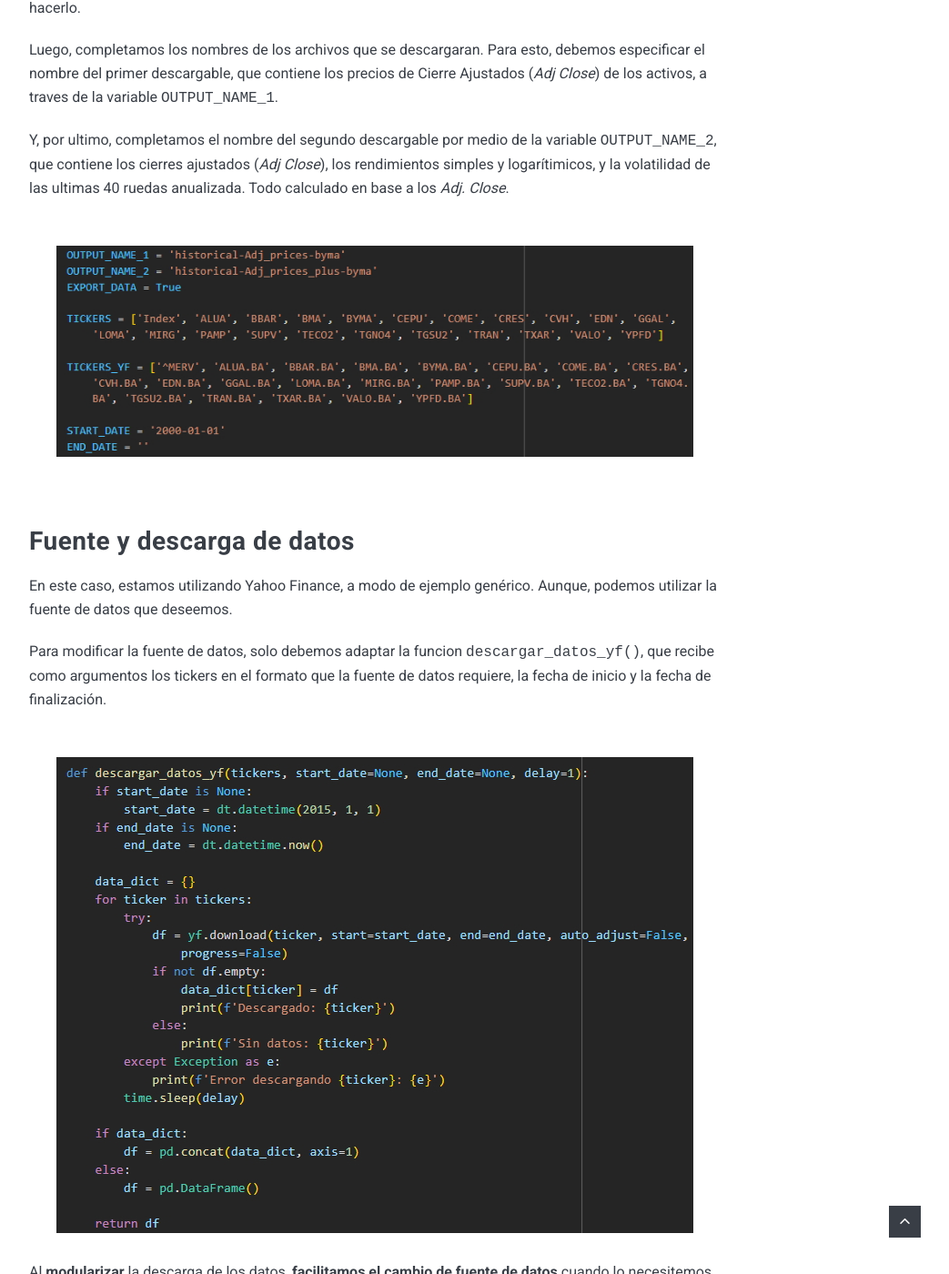
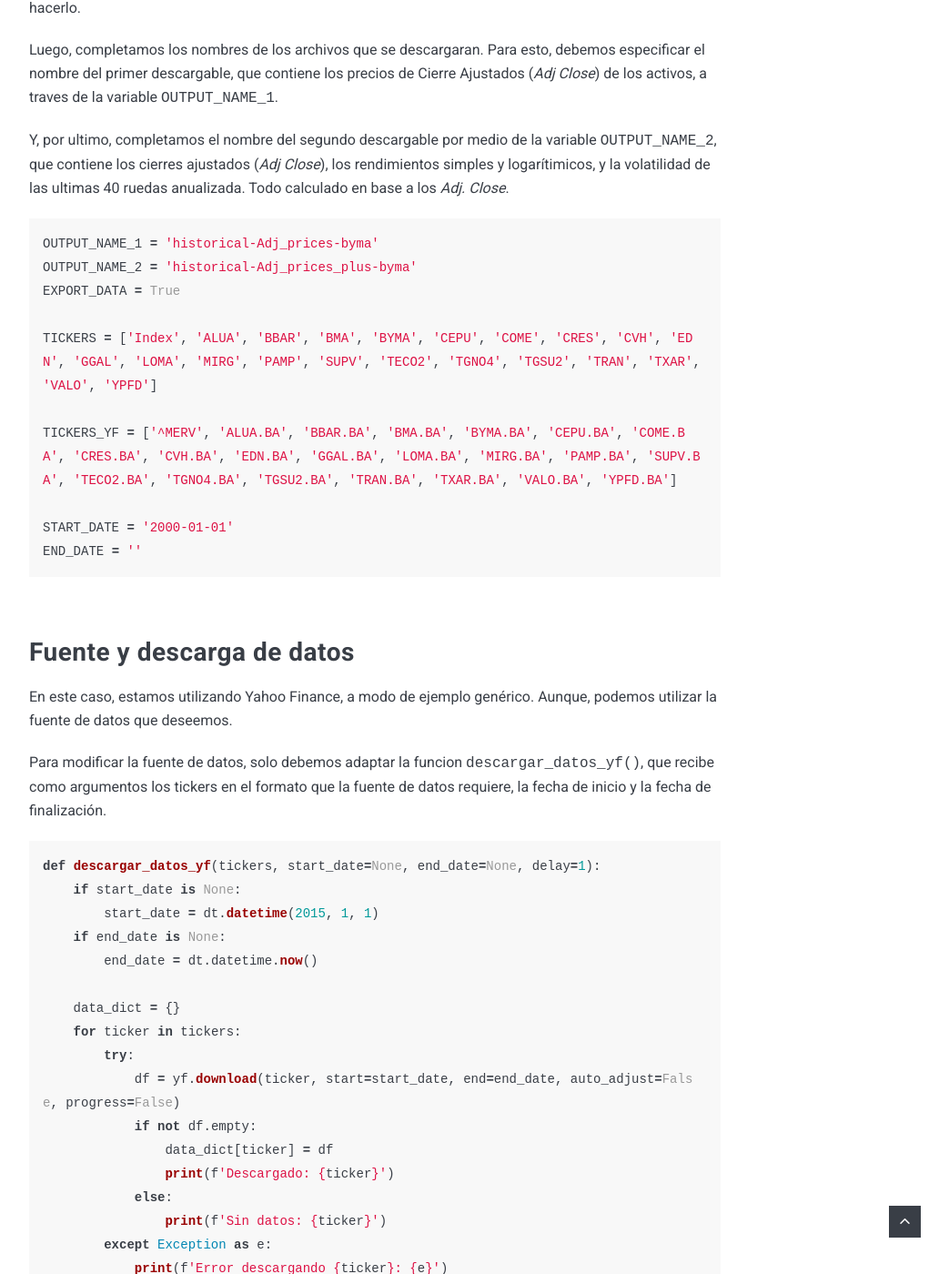
Before and after one commit to JonatanSiracusa/JonatanSiracusa.github.io, a Jekyll site: the page built from _posts/2024-11-14-Downloading-historical-prices.markdown, in a window 1280 px wide and 1400 px high, scrolled down 3345 px. Shown: the whole window at 91% size, without its empty margins (228-1271 px from the left). Built offline with Jekyll 4.4.1, drawn with Linux system fonts in a browser that asks for light colours; nearby versions of some CDN libraries; some of the changed text lies outside the part shown.

```diff
--- a/_posts/2024-11-14-Downloading-historical-prices.markdown
+++ b/_posts/2024-11-14-Downloading-historical-prices.markdown
@@ -79,9 +79,20 @@
 
 Y, por ultimo, completamos el nombre del segundo descargable por medio de la variable `OUTPUT_NAME_2`, que contiene los cierres ajustados (*Adj Close*), los rendimientos simples y logarítimicos, y la volatilidad de las ultimas 40 ruedas anualizada. Todo calculado en base a los *Adj. Close*.
 
-<div style="text-align: center;">
-    <img src="/images/Image 001.jpg" alt="Parameters" width="700">
-</div>
+
+
+{% highlight python %}
+OUTPUT_NAME_1 = 'historical-Adj_prices-byma'
+OUTPUT_NAME_2 = 'historical-Adj_prices_plus-byma'
+EXPORT_DATA = True
+
+TICKERS = ['Index', 'ALUA', 'BBAR', 'BMA', 'BYMA', 'CEPU', 'COME', 'CRES', 'CVH', 'EDN', 'GGAL', 'LOMA', 'MIRG', 'PAMP', 'SUPV', 'TECO2', 'TGNO4', 'TGSU2', 'TRAN', 'TXAR', 'VALO', 'YPFD']
+
+TICKERS_YF = ['^MERV', 'ALUA.BA', 'BBAR.BA', 'BMA.BA', 'BYMA.BA', 'CEPU.BA', 'COME.BA', 'CRES.BA', 'CVH.BA', 'EDN.BA', 'GGAL.BA', 'LOMA.BA', 'MIRG.BA', 'PAMP.BA', 'SUPV.BA', 'TECO2.BA', 'TGNO4.BA', 'TGSU2.BA', 'TRAN.BA', 'TXAR.BA', 'VALO.BA', 'YPFD.BA']
+
+START_DATE = '2000-01-01'
+END_DATE = ''
+{% endhighlight %}
 <br>
 
 
@@ -91,9 +102,33 @@
 
 Para modificar la fuente de datos, solo debemos adaptar la funcion `descargar_datos_yf()`, que recibe como argumentos los tickers en el formato que la fuente de datos requiere, la fecha de inicio y la fecha de finalización.
 
-<div style="text-align: center;">
-    <img src="/images/Image 002.jpg" alt="Download Function" width="700">
-</div>
+{% highlight python %}
+def descargar_datos_yf(tickers, start_date=None, end_date=None, delay=1):
+    if start_date is None:
+        start_date = dt.datetime(2015, 1, 1)
+    if end_date is None:
+        end_date = dt.datetime.now()
+
+    data_dict = {}
+    for ticker in tickers:
+        try:
+            df = yf.download(ticker, start=start_date, end=end_date, auto_adjust=False, progress=False)
+            if not df.empty:
+                data_dict[ticker] = df
+                print(f'Descargado: {ticker}')
+            else:
+                print(f'Sin datos: {ticker}')
+        except Exception as e:
+            print(f'Error descargando {ticker}: {e}')
+        time.sleep(delay)
+
+    if data_dict:
+        df = pd.concat(data_dict, axis=1)
+    else:
+        df = pd.DataFrame()
+
+    return df
+{% endhighlight %}
 
 
 Al **modularizar** la descarga de los datos, **facilitamos el cambio de fuente de datos** cuando lo necesitemos.
@@ -106,9 +141,21 @@
 
 Seleccionaremos solo los precios de cierre ajustados (*Adj Close*), filtrandolos del resto de los tipos de precios y eliminando las columnas MultiIndex del DataFrame. De esta manera, generamos un dataset con fechas como indice y columnas solo con los nombres de los activos.
 
-<div style="text-align: center;">
-    <img src="/images/Image 003.jpg" alt="Data Cleaning" width="500">
-</div>
+{% highlight python %}
+# Filtro Adj Close de todos los tickers
+prices = prices.xs('Adj Close', axis=1, level=1)
+
+# Elimino multiindexes q no necesite
+prices = prices.droplevel('Ticker', axis=1)
+
+# Agregamos un indice "n" en la columna 1
+prices.insert(0, 'n', 1, allow_duplicates=False)
+prices['n'] = prices['n'].cumsum()
+
+# Reemplazamos los missing values y negativos por 0
+prices.fillna(0, inplace=True)
+prices[prices < 0] = 0
+{% endhighlight %}
 
 Paso siguiente, agregamos un indice numerico incremental en la primer columna, en caso de que se necesite en el futuro, y reemplazamos todos los valores negativos o vacíos por cero.
 
@@ -126,9 +173,40 @@
 2.  Rendimiento logarítmico, respecto de la rueda anterior.
 3.  Volatilidad (desvío estándar) anualizada, respecto de las ultimas 40 ruedas.
 
-<div style="text-align: center;">
-    <img src="/images/Image 004.jpg" alt="Processing data" width="700">
-</div>
+
+{% highlight python %}
+# Insertamos los calculos de rendimientos y volatilidad
+for i in range(len(tickers)):
+
+	# Seleccionamos el ticker
+	asset = tickers[i]
+
+	# Buscamos la posicion de la columna del ticker
+	pos = prices.columns.get_loc(asset)
+
+	# Asignamos el nombre a la nueva col
+	col_sr = ticker_simple_return()[i]
+	col_lr = ticker_log_return()[i]
+	col_v40 = ticker_volat()[i]
+
+	# Insertamos una columna luego del ticker, con el nombre correspondiente al calculo y el ticker
+	prices.insert(pos+1, col_sr, np.nan)
+	prices.insert(pos+2, col_lr, np.nan)
+	prices.insert(pos+3, col_v40, np.nan)
+
+	# Calculamos los Simple Return diarios
+	prices[col_sr] = (prices[asset] / prices[asset].shift(1)) - 1
+
+	# Calculamos los Log Return diarios
+	#prices[col_lr] = np.log(prices[asset] / prices[asset].shift(1))
+	prices[col_lr] = np.log(prices[asset]).diff()
+
+	# Calculo el Desvio St de las ultimas 40 ruedas anualizado
+	prices[col_v40] = (prices[col_lr].rolling(window=40).std()) * np.sqrt(MARKET_DAYS_YEAR)
+
+prices.fillna(0, inplace=True)
+{% endhighlight %}
+
 
 Como es de buena práctica, realizamos otro Checkpoint a modo de backup.
 <br><br>
@@ -142,9 +220,36 @@
 
 El segundo descargable, contiene **precios de cierre ajustado, rendimientos y volatilidad**, por lo que recibe el dataset que se guardo en el segundo Checkpoint.
 
-<div style="text-align: center;">
-    <img src="/images/Image 005.jpg" alt="Processing data" width="600">
-</div>
+{% highlight python %}
+if EXPORT_DATA:
+	# Guardamos en un .csv
+	prices_v1.to_csv('./' + OUTPUT_NAME_1 + '.csv')
+
+	# Guardamos en un .xlsx
+	with pd.ExcelWriter('./' + OUTPUT_NAME_1 + '.xlsx') as writer:
+		prices_v1.to_excel(writer, sheet_name='Sheet1', index=True)
+
+
+	# Guardamos en un .csv
+	prices_v2.to_csv('./' + OUTPUT_NAME_2 + '.csv')
+
+	# Guardamos en un .xlsx
+	with pd.ExcelWriter('./' + OUTPUT_NAME_2 + '.xlsx') as writer:
+		prices_v2.to_excel(writer, sheet_name='Sheet1', index=True)
+
+
+	ahora = datetime.now().strftime("%Y-%m-%d %H:%M:%S")
+	print(f'Data has already been exported. Date: {ahora}.')
+
+else:
+	ahora = datetime.now().strftime("%Y-%m-%d %H:%M:%S")
+	print(f'No data has been exported. Date: {ahora}.')
+
+
+end_time = time.time()
+execution_time = end_time - star_time
+print(f'\nExecution time: {round(execution_time, 2)} seconds.')
+{% endhighlight %}
 <br>
 
 
```
